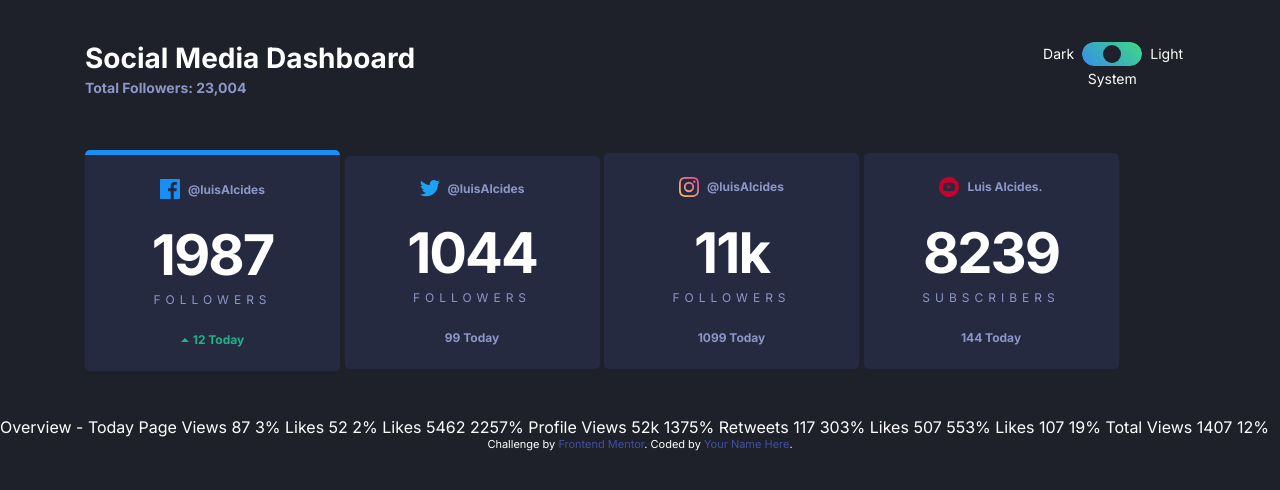
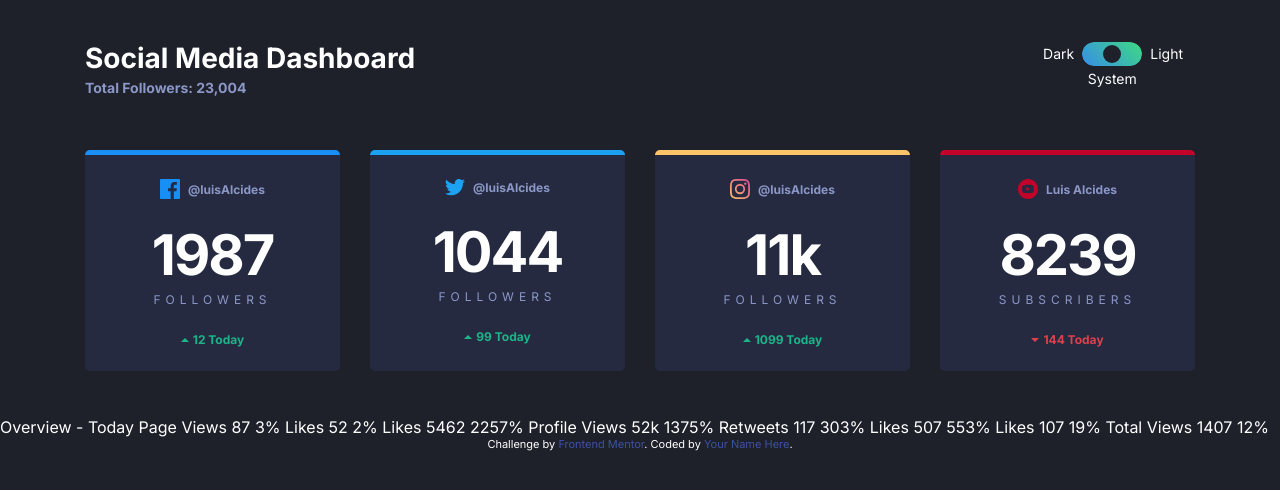
Before and after one commit to luisAlcides/social_media_dashboard, a website: page index.html in a window 1280 px wide. Drawn offline with Linux system fonts and the light colour scheme.

Commit message:
Layout for the card grid with flexbox, then css grid

```diff
--- a/app/scss/components/card.scss
+++ b/app/scss/components/card.scss
@@ -1,7 +1,21 @@
 @use '../util/' as *;
 
+.cards{
+    display: grid;
+    grid-template-columns: 1fr;
+    gap: rem(30);
+
+    @include breakpoint(medium){
+        grid-template-columns: repeat(2, 1fr);
+    }
+
+    @include breakpoint(large){
+        grid-template-columns: repeat(4, 1fr);
+    }
+}
+
 .card{
-    display: inline-block;
+    flex: 1;
     width: rem(255);
     padding: rem(24);
     text-align: center;
@@ -13,13 +27,13 @@
         border-top: rem(5) solid var(--facebook);
     }
     &--twitter{
-
+        border-top: rem(5) solid var(--twitter);
     }
     &--instagram{
-
+        border-top: rem(5) solid var( --instagram-start);
     }
     &--youtube{
-
+        border-top: rem(5) solid var(--youtube);
     }
 
     &__platform{
--- a/index.html
+++ b/index.html
@@ -43,7 +43,7 @@
   </header>
 
   <main>
-    <section class="container">
+    <section class="container cards">
 
       <div class="card card--facebook">
         <div class="card__platform">
@@ -61,7 +61,7 @@
           <div class="card__number"> 12 Today</div></div>
       </div>
 
-      <div class="card">
+      <div class="card card--twitter">
         <div class="card__platform">
           <img class="card__icon" src="./images/icon-twitter.svg" alt="twitter">
           <div class="card__username">@luisAlcides</div>
@@ -72,12 +72,14 @@
           </div>
           <div class="card__label">Followers</div>
         </div>
-        <div class="card__change">99 Today</div>
+        <div class="card__change card__change--up">
+          <img src="./images/icon-up.svg" alt="up arrow">
+          <div class="card__number"> 99 Today</div></div>
       </div>
 
-      <div class="card">
+      <div class="card card--instagram">
         <div class="card__platform">
-            <img class="card__icon" src="./images/icon-instagram.svg" alt="instagram">
+          <img class="card__icon" src="./images/icon-instagram.svg" alt="facebook">
           <div class="card__username">@luisAlcides</div>
         </div>
         <div class="card__followers">
@@ -86,13 +88,16 @@
           </div>
           <div class="card__label">Followers</div>
         </div>
-        <div class="card__change">1099 Today</div>
+        <div class="card__change card__change--up">
+          <img src="./images/icon-up.svg" alt="up arrow">
+          <div class="card__number"> 1099 Today</div></div>
       </div>
 
-      <div class="card">
+
+      <div class="card card--youtube">
         <div class="card__platform">
           <img class="card__icon" src="./images/icon-youtube.svg" alt="youtube">
-          <div class="card__username">Luis Alcides.</div>
+          <div class="card__username">Luis Alcides</div>
         </div>
         <div class="card__followers">
           <div class="card__count card__count--big">
@@ -100,7 +105,9 @@
           </div>
           <div class="card__label">Subscribers</div>
         </div>
-        <div class="card__change">144 Today</div>
+        <div class="card__change card__change--down">
+          <img src="./images/icon-down.svg" alt="down arrow">
+          <div class="card__number"> 144 Today</div></div>
       </div>
 
     </section>
```
Also changed, not shown: app/scss/globals/layout.scss (line endings or trailing spaces), dist/style.css, 1 other file.
